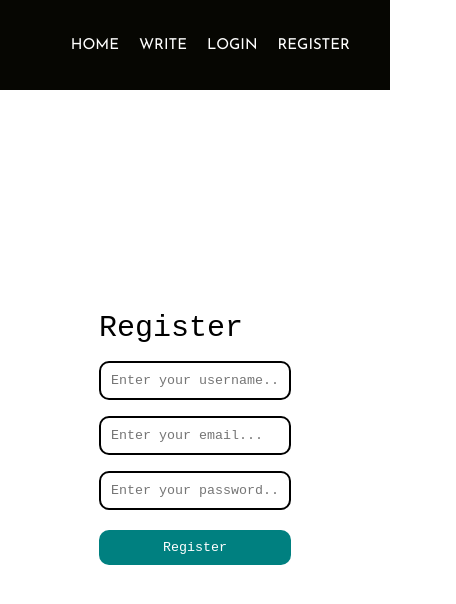
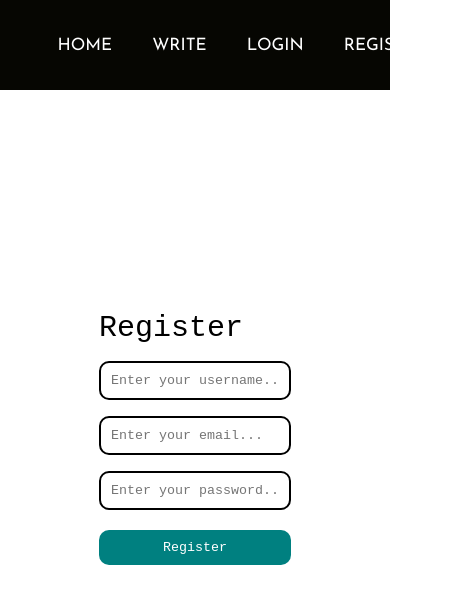
Before and after one commit to GGAshwin/BloggerLine, a React (Create React App) app in the folder client/: page /register in a window 390 px wide. Shown: the top 604 px of the page, 456 px wide, since content can reach past the window. Built offline with nearby package versions, Linux system fonts and the light colour scheme.

Commit message:
register warning and nav responsive

```diff
--- a/client/src/Components/topbar/topbar.css
+++ b/client/src/Components/topbar/topbar.css
@@ -77,6 +77,7 @@
 
   @media only screen and (max-width:600px){
     .topListItem{
-      font-size: 15px ;
+      font-size: 17px;
+      padding: 10px;
     }
   }
--- a/client/src/pages/register/Register.jsx
+++ b/client/src/pages/register/Register.jsx
@@ -7,7 +7,7 @@ export default function Register() {
   const [username, setUsername] = useState('')
   const [email, setEmail] = useState('')
   const [password, setPassword] = useState('')
-  const [error, setError] = useState(false)
+  const [error, setError] = useState(true)
 
   const handleSubmit = (e) => {
     e.preventDefault()
@@ -22,7 +22,7 @@ export default function Register() {
         res.data && window.location.replace('/login')
       })
     } catch (err) {
-      setError(true)
+      setError(false)
       console.log(err);
     }
   }
@@ -59,7 +59,7 @@ export default function Register() {
           Login
         </Link>
       </button> */}
-      {error && <span style={{ color: 'red' }}>Something went wrong</span>}
+      {!error && <span style={{ color: 'red' }}>Something went wrong</span>}
     </div>
   )
 }
```
